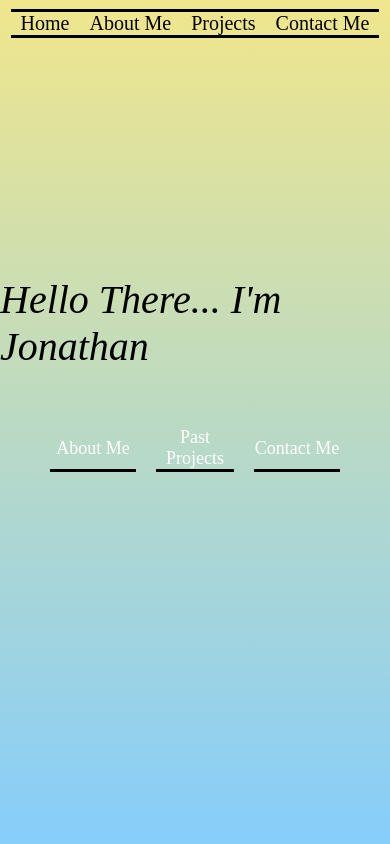
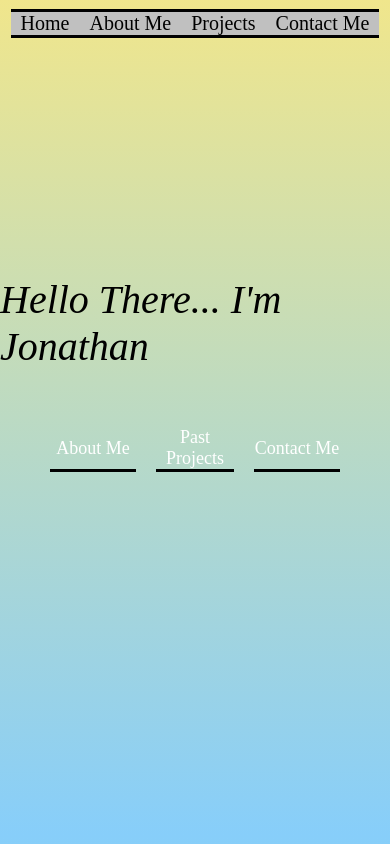
Before and after one commit to Hi-Im-Jony/hi-im-jony.github.io, a plain HTML site: page index.html in a window 390 px wide. Shown: the top 844 px of the page. Drawn offline with Linux system fonts and the light colour scheme.

Commit message:
Update style.css

```diff
--- a/style.css
+++ b/style.css
@@ -440,6 +440,9 @@ footer {
   :root {
     font-size: 20px;
   }
+    .nav-btns {
+    background-color: silver;
+}
 
   .removable {
     display: none;
```
